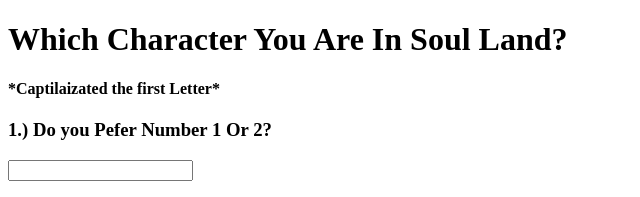
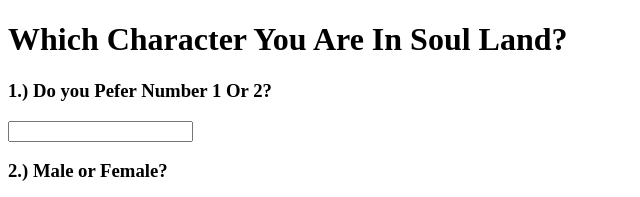
Before and after one commit to alanlin8581/Which-Character-You-Are-In-Soul-Land, a plain HTML site: page index.html in a window 1280 px wide. Shown: the top 197 px of the page, without its empty margins (0-640 px from the left). Drawn offline with Linux system fonts and the light colour scheme.

Commit message:
Created using Popcode: https://popcode.org

```diff
--- a/index.html
+++ b/index.html
@@ -6,7 +6,6 @@
     </head>
     <body>
         <h1>Which Character You Are In Soul Land?</h1>
-        <h4>*Captilaizated the first Letter*</h4>
         <h3>1.) Do you Pefer Number 1 Or 2?</h3>
         <input class="answer1">
         <h3>2.) Male or Female?</h3>
```
